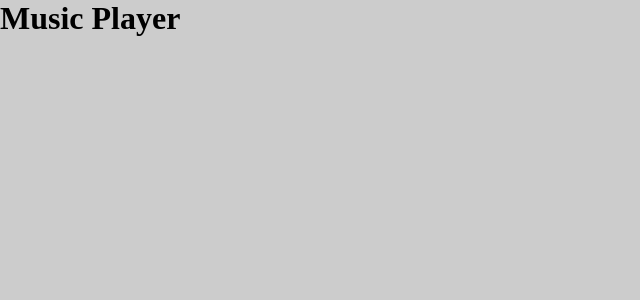
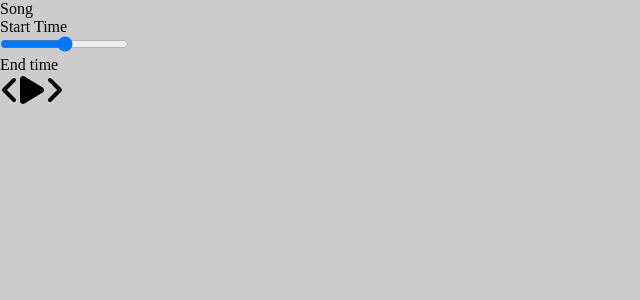
Before and after one commit to hkn96/Music-App, a React (Vite) app in the folder music-player/: page / in a window 1280 px wide. Shown: the top 300 px of the page, without its empty margins (0-640 px from the left). Built offline with nearby package versions, Linux system fonts and the light colour scheme; the HTML template or start-up script is replaced by a standard one.

Commit message:
fontawesome icons added

```diff
--- a/music-player/package.json
+++ b/music-player/package.json
@@ -9,6 +9,9 @@
     "preview": "vite preview"
   },
   "dependencies": {
+    "@fortawesome/free-brands-svg-icons": "^6.3.0",
+    "@fortawesome/free-solid-svg-icons": "^6.3.0",
+    "@fortawesome/react-fontawesome": "^0.2.0",
     "react": "^18.2.0",
     "react-dom": "^18.2.0"
   },
--- a/music-player/src/App.jsx
+++ b/music-player/src/App.jsx
@@ -1,9 +1,12 @@
+import Player from './components/Player';
+import Song from './components/Song';
 import './styles/app.scss';
 
 function App() {
   return (
     <div className='App'>
-      <h1> Music Player</h1>
+      <Song />
+      <Player />
     </div>
   );
 }
--- /dev/null
+++ b/music-player/src/components/Player.jsx
@@ -0,0 +1,39 @@
+import React from 'react';
+import { FontAwesomeIcon } from '@fortawesome/react-fontawesome';
+import {
+  faPlay,
+  faAngleLeft,
+  faAngleRight,
+} from '@fortawesome/free-solid-svg-icons';
+
+const Player = () => {
+  return (
+    <div className='player'>
+      <div className='time-control'>
+        <p>Start Time</p>
+        <input type='range' />
+        <p>End time</p>
+      </div>
+      <div className='play-control'>
+        <FontAwesomeIcon
+          className='skip-back'
+          icon={faAngleLeft}
+          size='2x'
+        />
+        <FontAwesomeIcon
+          className='play'
+          icon={faPlay}
+          size='2x'
+        />
+
+        <FontAwesomeIcon
+          className='skip-forward'
+          icon={faAngleRight}
+          size='2x'
+        />
+      </div>
+    </div>
+  );
+};
+
+export default Player;
--- /dev/null
+++ b/music-player/src/components/Song.jsx
@@ -0,0 +1,7 @@
+import React from 'react';
+
+const Song = () => {
+  return <div>Song</div>;
+};
+
+export default Song;
```
Also changed, not shown: 1 other file (tests, documents, lock files or other folders).
